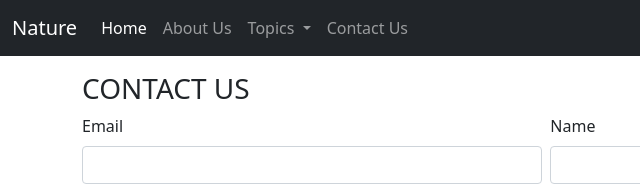
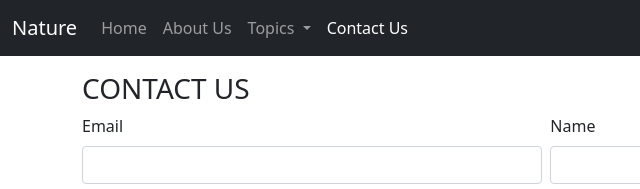
Before and after one commit to officeyes1337/nature.io, a plain HTML site: page contact.html in a window 1280 px wide. Shown: the top 189 px of the page, 0-640 px from the left. Drawn offline with nearby package versions, Linux system fonts and the light colour scheme.

Commit message:
Add files via upload

```diff
--- a/contact.html
+++ b/contact.html
@@ -33,7 +33,7 @@
         <div class="collapse navbar-collapse" id="navbarSupportedContent">
           <ul class="navbar-nav me-auto mb-2 mb-lg-0">
             <li class="nav-item">
-              <a class="nav-link active" aria-current="page" href="index.html">Home</a>
+              <a class="nav-link" aria-current="page" href="index.html">Home</a>
             </li>
             <li class="nav-item">
               <a class="nav-link" href="about.html">About Us</a>
@@ -57,7 +57,7 @@
             </li>
             <li class="nav-item">
               <a
-                class="nav-link "
+                class="nav-link active"
                 aria-current="page"
                 href="contact.html"
                 >Contact Us</a
```
Also changed, not shown: about.html (+1 -1 lines).
